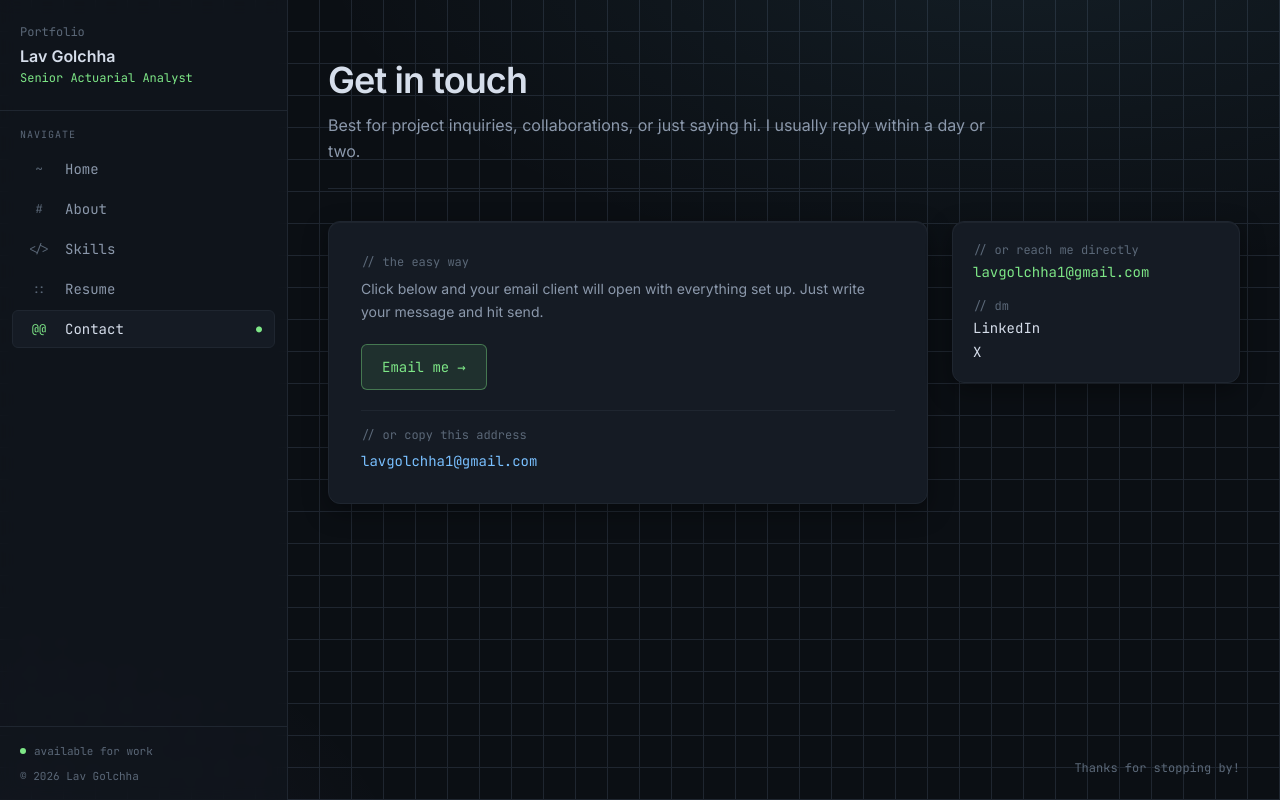
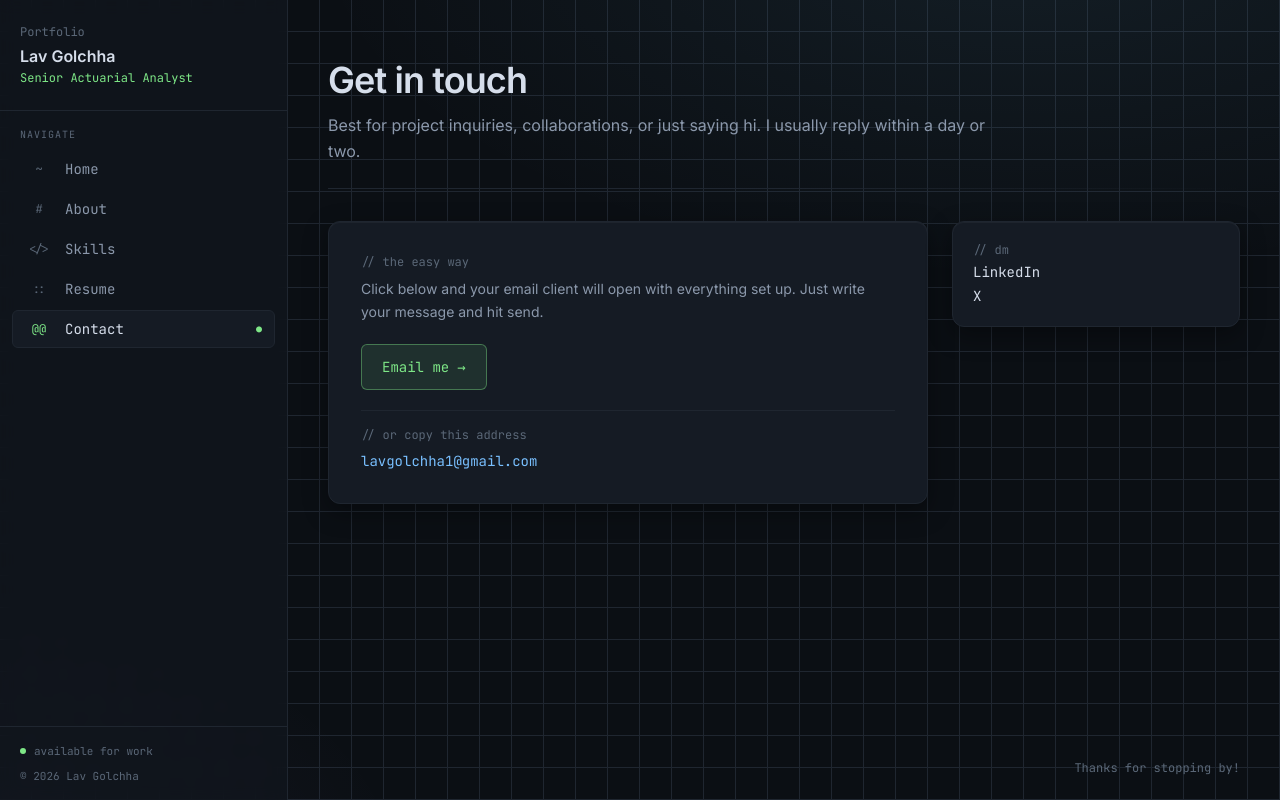
Before and after one commit to lavgolchha1-sys/Portfolio, a Next.js app: page /contact in a window 1280 px wide. Built offline with nearby package versions, Linux system fonts and the light colour scheme.

Commit message:
remove redundant 'or reach me directly' block from contact page

```diff
--- a/app/contact/page.tsx
+++ b/app/contact/page.tsx
@@ -19,15 +19,6 @@ export default function ContactPage() {
         </div>
 
         <aside className="card p-5 h-fit space-y-4 font-mono text-sm">
-          <div>
-            <div className="text-xs text-ink-mute">// or reach me directly</div>
-            <a
-              href={`mailto:${site.email}`}
-              className="block mt-1 text-accent-green link-underline"
-            >
-              {site.email}
-            </a>
-          </div>
           <div>
             <div className="text-xs text-ink-mute">// dm</div>
             <ul className="mt-1 space-y-1">
```
